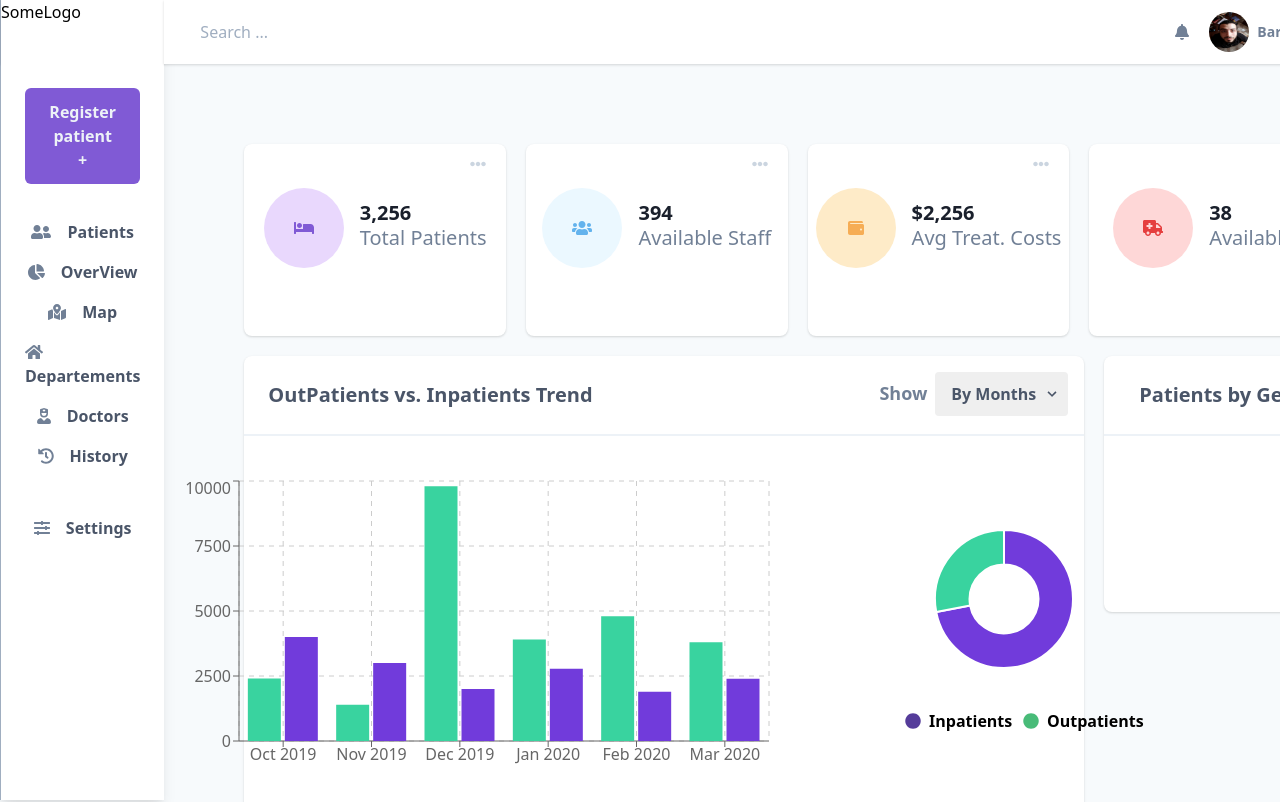
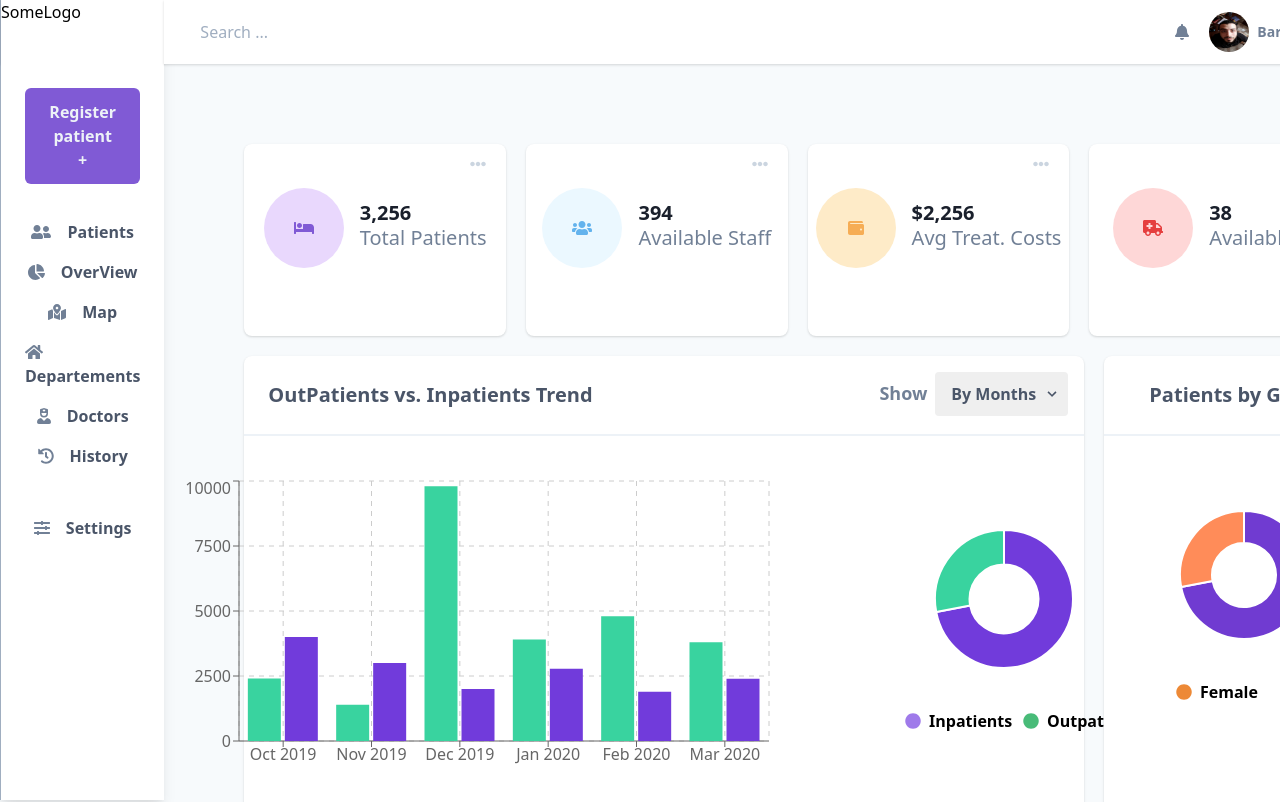
Before and after one commit to larbibaraka/health-app-dashboard, a React (Create React App) app: page / in a window 1280 px wide. Shown: the top 802 px of the page. Built offline with nearby package versions, Linux system fonts and the light colour scheme.

Commit message:
add gender circle

```diff
--- a/src/components/Charts/PatientsCircleChart.jsx
+++ b/src/components/Charts/PatientsCircleChart.jsx
@@ -15,23 +15,23 @@ export function PatientsCircleChart({color1, color2, title1, title2, textcolor1,
   };
 
   return (
-    <div className="flex flex-col justify-center ml-20">
+    <>
       <Doughnut data={data} />
       <div className="flex flex-row justify-evenly font-bold mt-10 ml-10">
         <span>
           {/* <span className="w-5 h-5  mr-2 text-purple-800 cursor-pointer"> */}
-          <span className={`w-5 h-5  mr-2 text-${textcolor1}-800 cursor-pointer`}>
+          <span className={`w-5 h-5  mr-2 ${textcolor1} cursor-pointer`}>
             <FontAwesomeIcon icon={faCircle} />
           </span>
           {title1}
         </span>
         <span>
-          <span className={`w-5 h-5  mr-2 text-${textcolor2}-500 cursor-pointer`}>
+          <span className={`w-5 h-5  mr-2 ${textcolor2} cursor-pointer`}>
             <FontAwesomeIcon icon={faCircle} />
           </span>
           {title2}
         </span>
       </div>
-    </div>
+    </>
   );
 }
--- a/src/components/StatsAreaOne.jsx
+++ b/src/components/StatsAreaOne.jsx
@@ -39,10 +39,14 @@ export function StatsAreaOne() {
         </div>
         <div className="p-10 flex flex-row justify-center">
           <PatientsBarChart />
-          <PatientsCircleChart color1="#713bdb" color2="#39d39f" title1="Inpatients" title2="Outpatients" textcolor1 = "purple" textcolor2="green"/>
+          <div className="flex flex-col justify-center ml-20">
+
+
+          <PatientsCircleChart color1="#713bdb" color2="#39d39f" title1="Inpatients" title2="Outpatients" textcolor1 = "text-purple-500" textcolor2="text-green-500"/>
+          </div>
         </div>
       </div>
-      <div className="w-1/4 h-64 bg-white  rounded-lg shadow">
+      <div className="w-1/4  bg-white  rounded-lg shadow">
         <div className="card-title flex flex-row justify-center  border-b-2 border-gray-200 p-2">
           <div className="m-4">
             <h3 className="text-xl font-bold text-gray-700">
@@ -51,6 +55,9 @@ export function StatsAreaOne() {
 
           </div>
         </div>
+        <div className="flex flex-col justify-center mt-16">
+              <PatientsCircleChart color2="#ff8c59"  color1="#703bd1"  title1="Female" title2="Male" textcolor1 = "text-orange-500" textcolor2="text-purple-500"/>
+        </div>
       </div>
     </div>
   );
```
